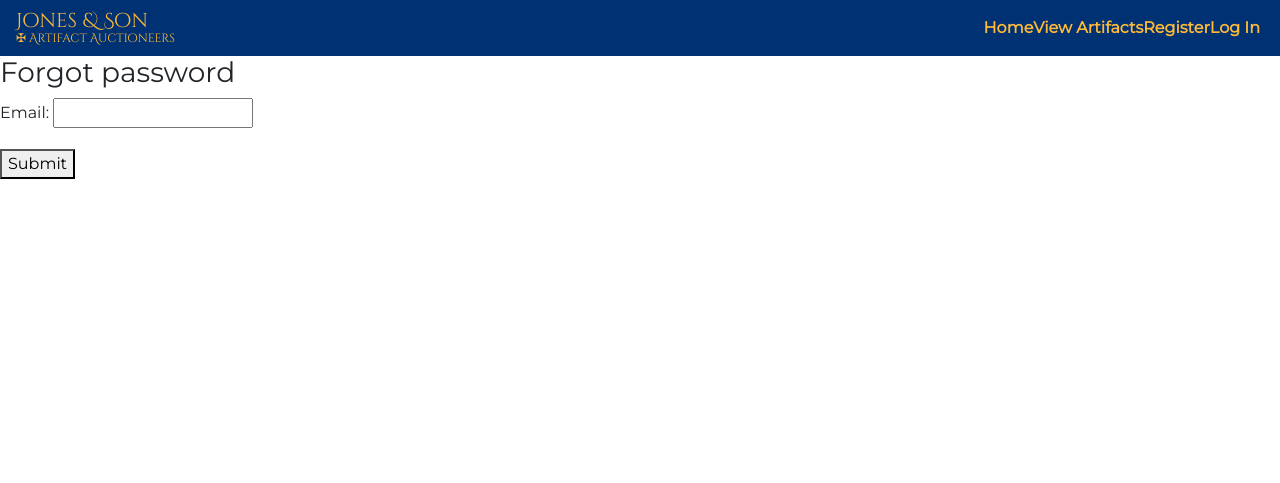
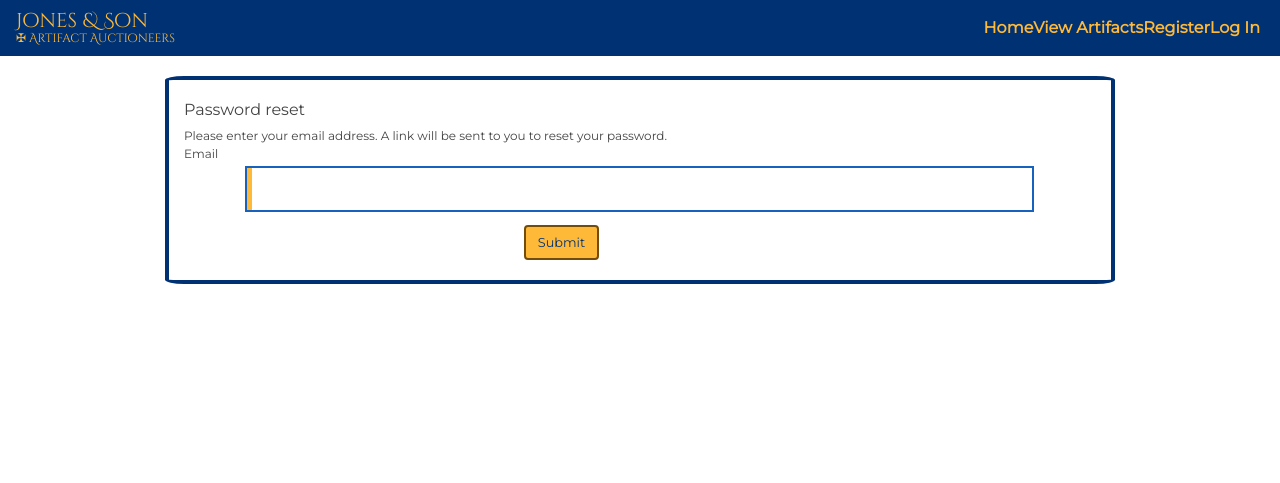
Before and after one commit to Shilldon/artifact-auction, a Django app: a page that uses templates/registration/password_reset_form.html in a window 1280 px wide. Shown: the top 483 px of the page. Run offline with Django 3.2, Linux system fonts and the light colour scheme; some libraries are stand-ins or nearby versions.

Commit message:
styled password reset forms

```diff
--- a/accounts/templates/login.html
+++ b/accounts/templates/login.html
@@ -5,7 +5,7 @@
         <div class="col-10 offset-1 accounts--form-container">
             <form method="POST">
                 {% csrf_token %}
-                <div class="container accounts--form">
+                <div class="accounts--form">
                     <div class="row">
                         <div class="col-12">
                             <h6>Log in to your account</h6>
@@ -17,7 +17,7 @@
                         </div>
                     </div>
                     <div class="row">
-                        <div class="col-12 styled-box index--option">
+                        <div class="col-10 offset-1 styled-box index--option">
                             <div class="row h-100">
                                 <div class="col-12" tabindex="0">
                                     {% render_field login_form.username %}
@@ -34,7 +34,7 @@
                         </div>
                     </div>
                     <div class="row ">
-                        <div class="col-12 styled-box index--option">
+                        <div class="col-10 offset-1 styled-box index--option">
                             <div class="row h-100">
                                 <div class="col-12" tabindex="1">
                                     {% render_field login_form.password %}
--- a/static/css/custom.css
+++ b/static/css/custom.css
@@ -3,7 +3,7 @@ body {
 
 a {
   text-decoration: none !important;
-  color: #FFB938; }
+  color: #003273; }
 
 .navbar {
   background-color: #003273 !important; }
--- a/static/css/custom.scss
+++ b/static/css/custom.scss
@@ -15,7 +15,7 @@ body {
 
 a {
     text-decoration:none !important;
-    color: $font-color-light;
+    color: $font-color-blue;
 }
 
 //----- NAVBAR -----//
--- a/templates/registration/password_reset_form.html
+++ b/templates/registration/password_reset_form.html
@@ -1,10 +1,36 @@
-{% extends 'base.html' %}
+{% extends 'base.html' %} {% load widget_tweaks %} {% block content %}
+<section class="container">
+  <div class="row">
+    <div class="col-10 offset-1 accounts--form-container">
+      <div class="accounts--form">
+      <h6>Password reset</h6>
+      <p>Please enter your email address. A link will be sent to you to reset your password.</p>
+      <div class="row">
+        <div class="col-12">
+          <p>Email</p>
+        </div>
+      </div>
+      <div class="row">
+        <div class="col-10 offset-1 styled-box index--option">
+            <div class="row h-100">
+              <div class="col-12" tabindex="0">
+              <form method="post">
+                {% csrf_token %} {% render_field form.email %}
+              </form>
+            </div>
+          </div>
+        </div>
+      </div>
+      <div class="row">
+        <div class="col-6 offset-3 col-sm-4 text-center">
+          <button class="btn" type="submit">Submit</button>
+        </div>
+      </div>
+        </div>
+      </div>
+    </div>
+  </div>
+  </div>
 
-{% block content %}
-  <h3>Forgot password</h3>
-  <form method="post">
-    {% csrf_token %}
-    {{ form.as_p }}
-    <button type="submit">Submit</button>
-  </form>
+</section>
 {% endblock %}
```
Also changed, not shown: templates/registration/password_reset_complete.html (+9 -3 lines), templates/registration/password_reset_confirm.html (+24 -4 lines), templates/registration/password_reset_done.html (+12 -9 lines), 1 other file.
